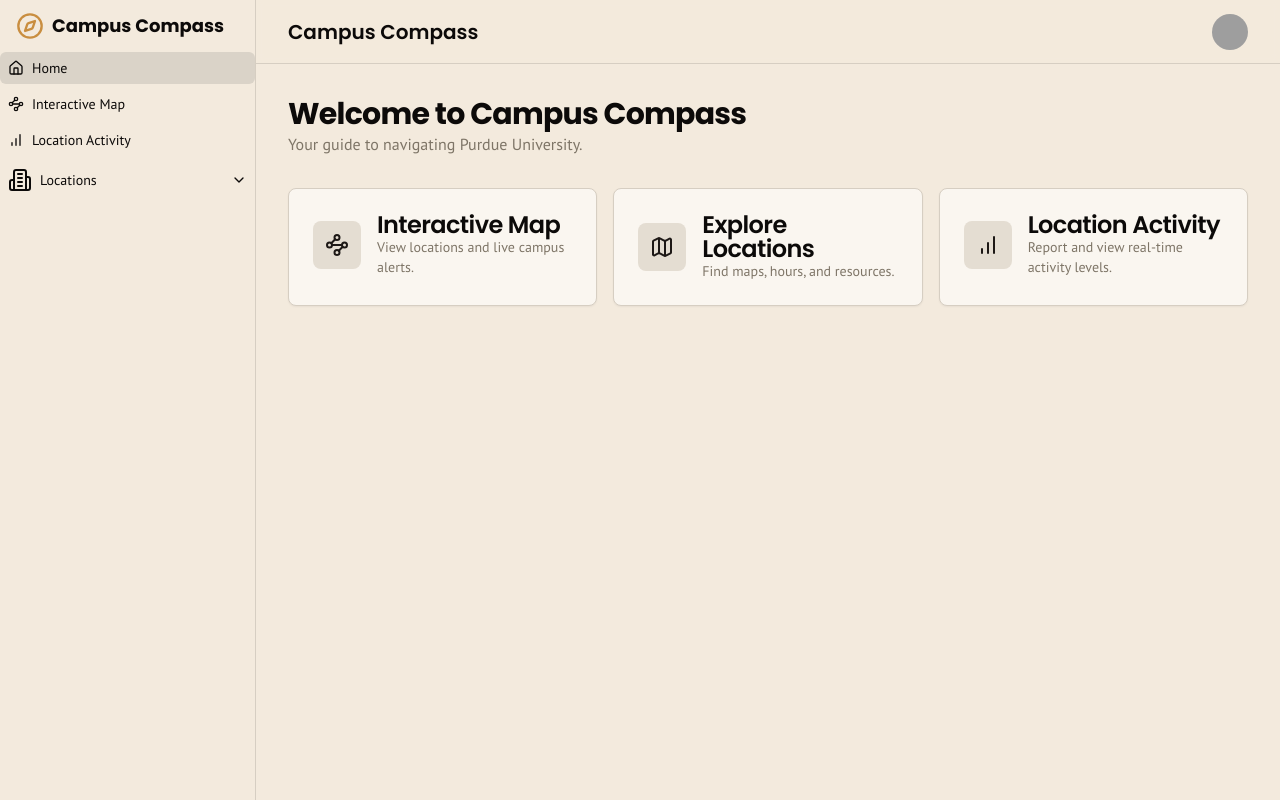
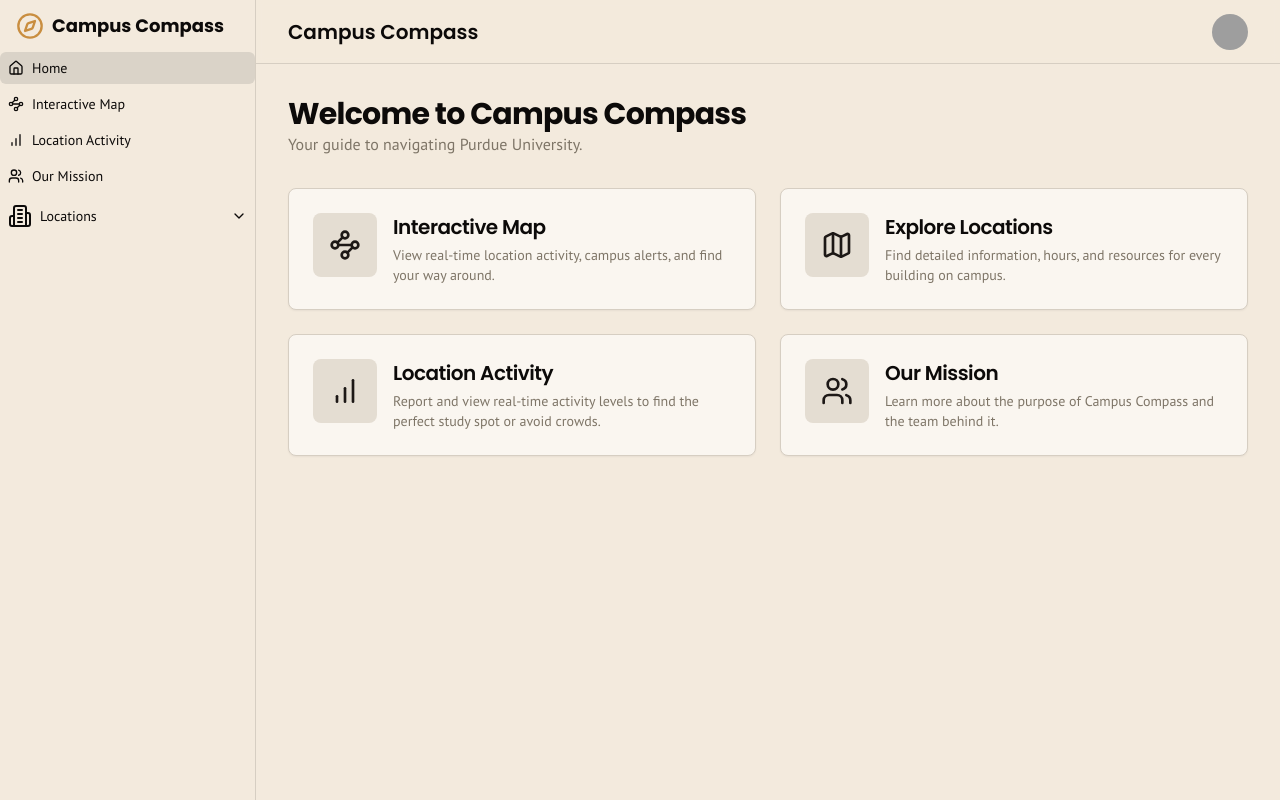
Before and after one commit to nathansimpson2007/HelloWorldHackathon, a Next.js app: page / in a window 1280 px wide. Built offline with nearby package versions, Linux system fonts and the light colour scheme; grey boxes are pictures that could not be loaded.

Commit message:
can you add a new tab to the main menu (and the left tab) which is "Our

```diff
--- /dev/null
+++ b/src/app/mission/page.tsx
@@ -0,0 +1,75 @@
+import {
+  Card,
+  CardContent,
+  CardDescription,
+  CardHeader,
+  CardTitle,
+} from '@/components/ui/card';
+import { Rocket, Users } from 'lucide-react';
+
+export default function MissionPage() {
+  return (
+    <div className="flex flex-col gap-8">
+      <div>
+        <h1 className="text-3xl font-bold font-headline tracking-tight">
+          Our Mission
+        </h1>
+        <p className="text-muted-foreground">
+          Learn more about Campus Compass and the team behind it.
+        </p>
+      </div>
+
+      <div className="grid gap-8 md:grid-cols-2">
+        <Card>
+          <CardHeader>
+            <div className="flex items-center gap-4">
+              <Rocket className="h-8 w-8 text-primary" />
+              <CardTitle className="font-headline text-2xl">
+                About the App
+              </CardTitle>
+            </div>
+          </CardHeader>
+          <CardContent className="space-y-4 text-muted-foreground">
+            <p>
+              Campus Compass is designed to revolutionize how students, faculty,
+              and visitors experience the Purdue University campus. Our mission is
+              to provide a centralized, all-in-one platform for campus
+              navigation and information, eliminating the need to juggle multiple
+              apps for maps, bus schedules, dining menus, and event calendars.
+            </p>
+            <p>
+              We leverage real-time, community-driven data to empower users with
+              up-to-the-minute information. From finding the least crowded study
+              spot to getting live alerts about free food, Campus Compass aims
+              to make campus life smarter, easier, and more connected.
+            </p>
+          </CardContent>
+        </Card>
+        <Card>
+          <CardHeader>
+            <div className="flex items-center gap-4">
+              <Users className="h-8 w-8 text-primary" />
+              <CardTitle className="font-headline text-2xl">
+                Meet the Team
+              </CardTitle>
+            </div>
+          </CardHeader>
+          <CardContent className="space-y-4 text-muted-foreground">
+            <p>
+              We are a passionate team of innovators, developers, and designers
+              who believe in the power of technology to improve everyday life.
+              As members of the Purdue community ourselves, we experienced firsthand
+              the challenges of navigating a large and dynamic campus.
+            </p>
+            <p>
+              This personal experience fueled our ambition to create a single,
+              cohesive solution. Our team is dedicated to continuous
+              improvement, user-centric design, and building a tool that truly
+              serves the needs of the Purdue community.
+            </p>
+          </CardContent>
+        </Card>
+      </div>
+    </div>
+  );
+}
--- a/src/app/page.tsx
+++ b/src/app/page.tsx
@@ -5,10 +5,11 @@ import {
   CardTitle,
 } from '@/components/ui/card';
 import {
-  BookOpen,
+  Heart,
+  Waypoints,
   Map,
-  Waypoints,
   BarChart,
+  Users,
 } from 'lucide-react';
 import Link from 'next/link';
 
@@ -24,20 +25,20 @@ export default function Home() {
         </p>
       </div>
 
-      <div className="grid gap-4 md:grid-cols-2 lg:grid-cols-3">
+      <div className="grid gap-6 md:grid-cols-2">
         <Link href="/map">
-          <Card className="h-full hover:border-primary transition-colors">
-            <CardHeader>
-              <div className="flex items-center gap-4">
-                <div className="bg-secondary p-3 rounded-lg">
-                  <Waypoints className="h-6 w-6 text-secondary-foreground" />
+          <Card className="h-full hover:border-primary transition-colors transform hover:-translate-y-1">
+            <CardHeader className="p-6">
+              <div className="flex items-start gap-4">
+                <div className="bg-secondary p-4 rounded-lg">
+                  <Waypoints className="h-8 w-8 text-secondary-foreground" />
                 </div>
-                <div>
-                  <CardTitle className="font-headline">
+                <div className="flex-1">
+                  <CardTitle className="font-headline text-xl mb-1">
                     Interactive Map
                   </CardTitle>
                   <CardDescription>
-                    View locations and live campus alerts.
+                    View real-time location activity, campus alerts, and find your way around.
                   </CardDescription>
                 </div>
               </div>
@@ -45,18 +46,18 @@ export default function Home() {
           </Card>
         </Link>
         <Link href="/locations">
-          <Card className="h-full hover:border-primary transition-colors">
-            <CardHeader>
-              <div className="flex items-center gap-4">
-                <div className="bg-secondary p-3 rounded-lg">
-                  <Map className="h-6 w-6 text-secondary-foreground" />
+          <Card className="h-full hover:border-primary transition-colors transform hover:-translate-y-1">
+            <CardHeader className="p-6">
+              <div className="flex items-start gap-4">
+                <div className="bg-secondary p-4 rounded-lg">
+                  <Map className="h-8 w-8 text-secondary-foreground" />
                 </div>
-                <div>
-                  <CardTitle className="font-headline">
+                <div className="flex-1">
+                  <CardTitle className="font-headline text-xl mb-1">
                     Explore Locations
                   </CardTitle>
                   <CardDescription>
-                    Find maps, hours, and resources.
+                    Find detailed information, hours, and resources for every building on campus.
                   </CardDescription>
                 </div>
               </div>
@@ -64,18 +65,37 @@ export default function Home() {
           </Card>
         </Link>
         <Link href="/activity-tool">
-          <Card className="h-full hover:border-primary transition-colors">
-            <CardHeader>
-              <div className="flex items-center gap-4">
-                <div className="bg-secondary p-3 rounded-lg">
-                  <BarChart className="h-6 w-6 text-secondary-foreground" />
+          <Card className="h-full hover:border-primary transition-colors transform hover:-translate-y-1">
+            <CardHeader className="p-6">
+              <div className="flex items-start gap-4">
+                <div className="bg-secondary p-4 rounded-lg">
+                  <BarChart className="h-8 w-8 text-secondary-foreground" />
                 </div>
-                <div>
-                  <CardTitle className="font-headline">
+                <div className="flex-1">
+                  <CardTitle className="font-headline text-xl mb-1">
                     Location Activity
                   </CardTitle>
                   <CardDescription>
-                    Report and view real-time activity levels.
+                    Report and view real-time activity levels to find the perfect study spot or avoid crowds.
+                  </CardDescription>
+                </div>
+              </div>
+            </CardHeader>
+          </Card>
+        </Link>
+         <Link href="/mission">
+          <Card className="h-full hover:border-primary transition-colors transform hover:-translate-y-1">
+            <CardHeader className="p-6">
+              <div className="flex items-start gap-4">
+                <div className="bg-secondary p-4 rounded-lg">
+                  <Users className="h-8 w-8 text-secondary-foreground" />
+                </div>
+                <div className="flex-1">
+                  <CardTitle className="font-headline text-xl mb-1">
+                    Our Mission
+                  </CardTitle>
+                  <CardDescription>
+                    Learn more about the purpose of Campus Compass and the team behind it.
                   </CardDescription>
                 </div>
               </div>
--- a/src/components/layout/app-sidebar.tsx
+++ b/src/components/layout/app-sidebar.tsx
@@ -24,6 +24,7 @@ import {
   Banknote,
   BarChart,
   Car,
+  Users,
 } from 'lucide-react';
 import { usePathname } from 'next/navigation';
 import Link from 'next/link';
@@ -39,11 +40,12 @@ const menuItems = [
   { href: '/', label: 'Home', icon: Home },
   { href: '/map', label: 'Interactive Map', icon: Waypoints },
   { href: '/activity-tool', label: 'Location Activity', icon: BarChart },
+  { href: '/mission', label: 'Our Mission', icon: Users },
 ];
 
 const buildingMenuItems = [
   { href: '/locations', label: 'All Locations', icon: Building2 },
-  { href: '/academic', label: 'Academic', icon: GraduationCap },
+  { href: ' /academic', label: 'Academic', icon: GraduationCap },
   { href: '/residential', label: 'Residential', icon: Building },
   { href: '/dining', label: 'Dining', icon: Utensils },
   { href: '/recreational', label: 'Recreational', icon: Dumbbell },
```
